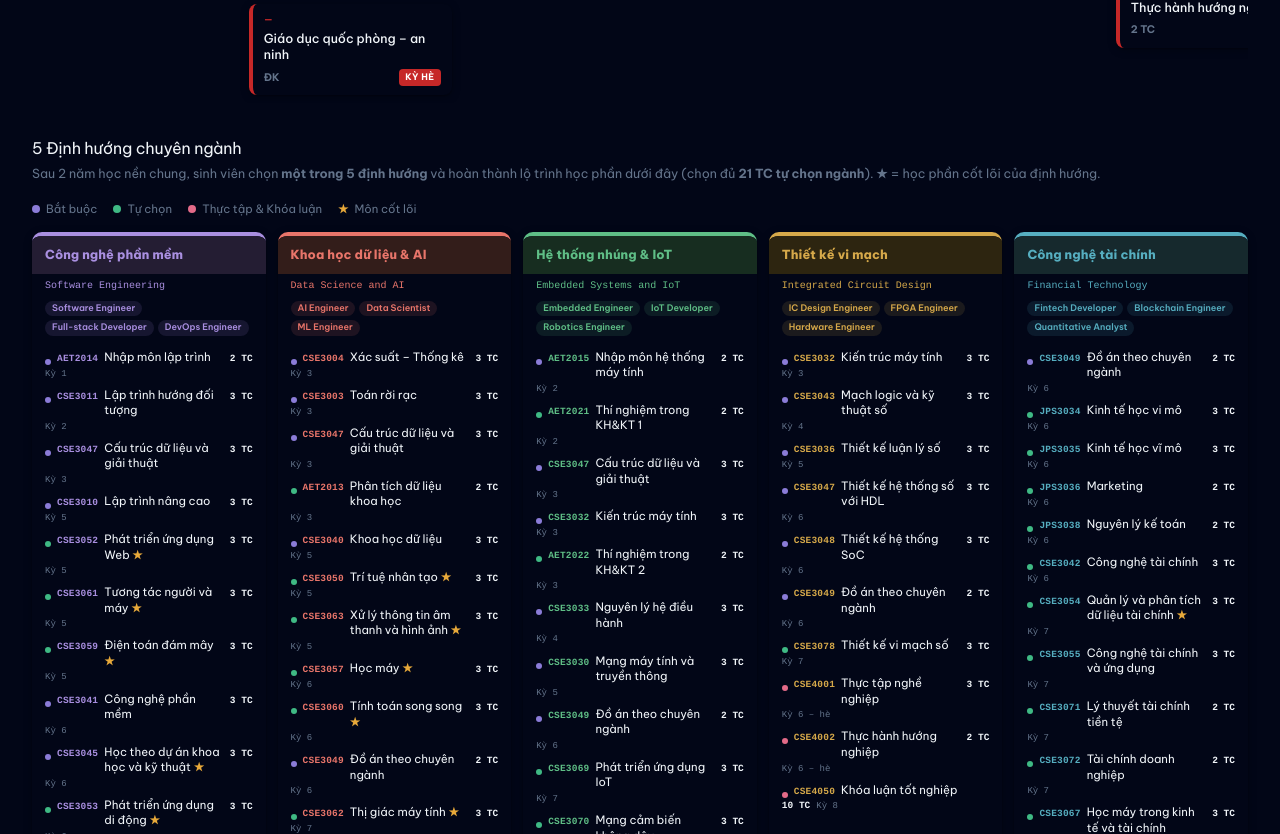
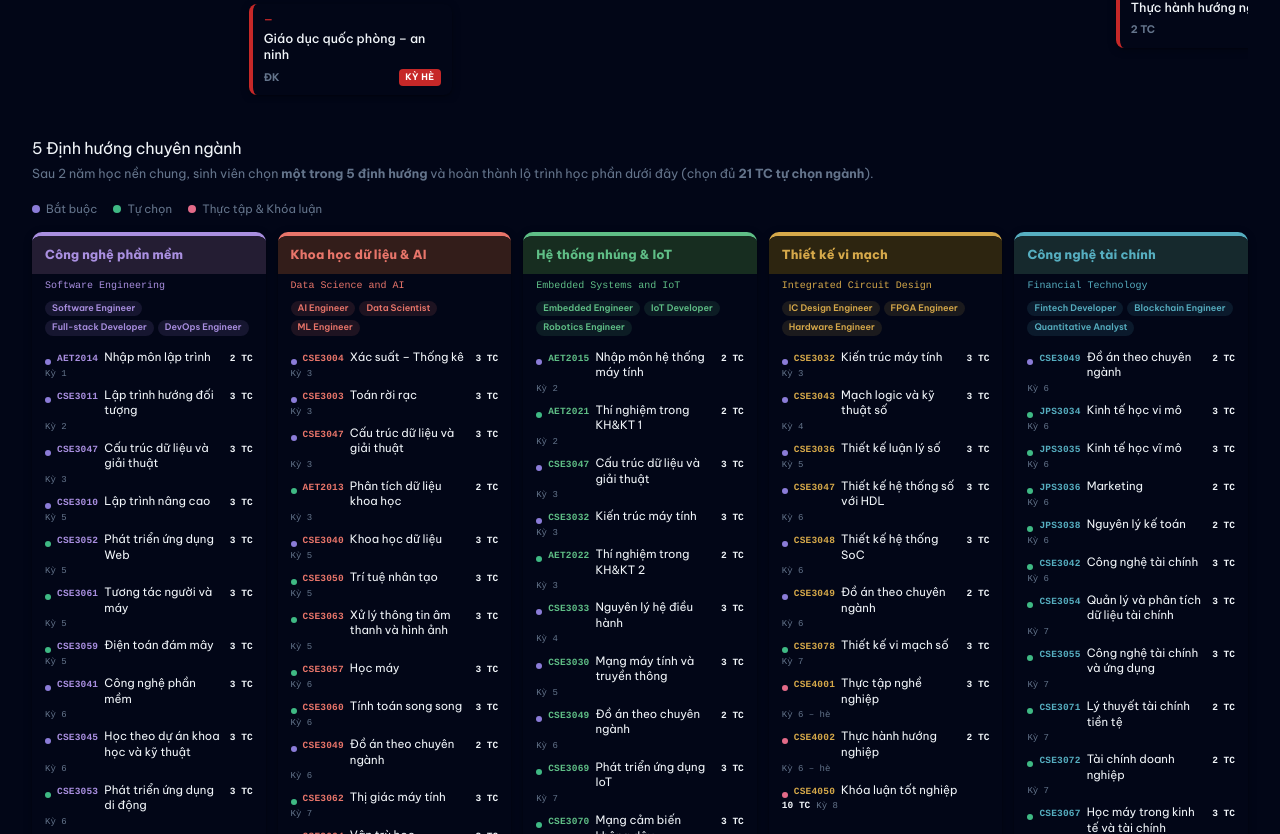
Before and after one commit to kienbh/BCSE-Intro, a Next.js app: page /curriculum in a window 1280 px wide. Shown: the part 2006-2840 px from the top of the page. Built offline with nearby package versions, Linux system fonts and the light colour scheme.

Commit message:
style(curriculum-152): bo tag/marker Mon cot loi khoi muc 5 dinh huong

```diff
--- a/components/curriculum/CurriculumFlow152.tsx
+++ b/components/curriculum/CurriculumFlow152.tsx
@@ -521,13 +521,12 @@ export default function CurriculumFlow152({ creditBlocks, totalCredits, directio
         <h3>5 Định hướng chuyên ngành</h3>
         <p className="lead">
           Sau 2 năm học nền chung, sinh viên chọn <b>một trong 5 định hướng</b> và hoàn thành lộ trình học
-          phần dưới đây (chọn đủ <b>21 TC tự chọn ngành</b>). <b>★</b> = học phần cốt lõi của định hướng.
+          phần dưới đây (chọn đủ <b>21 TC tự chọn ngành</b>).
         </p>
         <div className="cf-cat-legend">
           <span className="lg"><span className="dot req" /> Bắt buộc</span>
           <span className="lg"><span className="dot opt" /> Tự chọn</span>
           <span className="lg"><span className="dot prac" /> Thực tập &amp; Khóa luận</span>
-          <span className="lg"><span className="star">★</span> Môn cốt lõi</span>
         </div>
         <div className="cf-cat-grid">
           {(directions ?? electiveCatalog152.map((el) => ({
@@ -556,10 +555,7 @@ export default function CurriculumFlow152({ creditBlocks, totalCredits, directio
                     <div className={`cf-cat-item t-${'type' in it ? it.type : 'elective'}`} key={j}>
                       <span className="dot" />
                       {'code' in it && it.code && <span className="oc">{it.code}</span>}
-                      <span className="on">
-                        {it.name}
-                        {'star' in it && it.star && <span className="star"> ★</span>}
-                      </span>
+                      <span className="on">{it.name}</span>
                       {'credits' in it && it.credits != null && <span className="tc2">{it.credits} TC</span>}
                       {'semester' in it && it.semester && <span className="sem">{it.semester}</span>}
                     </div>
```
